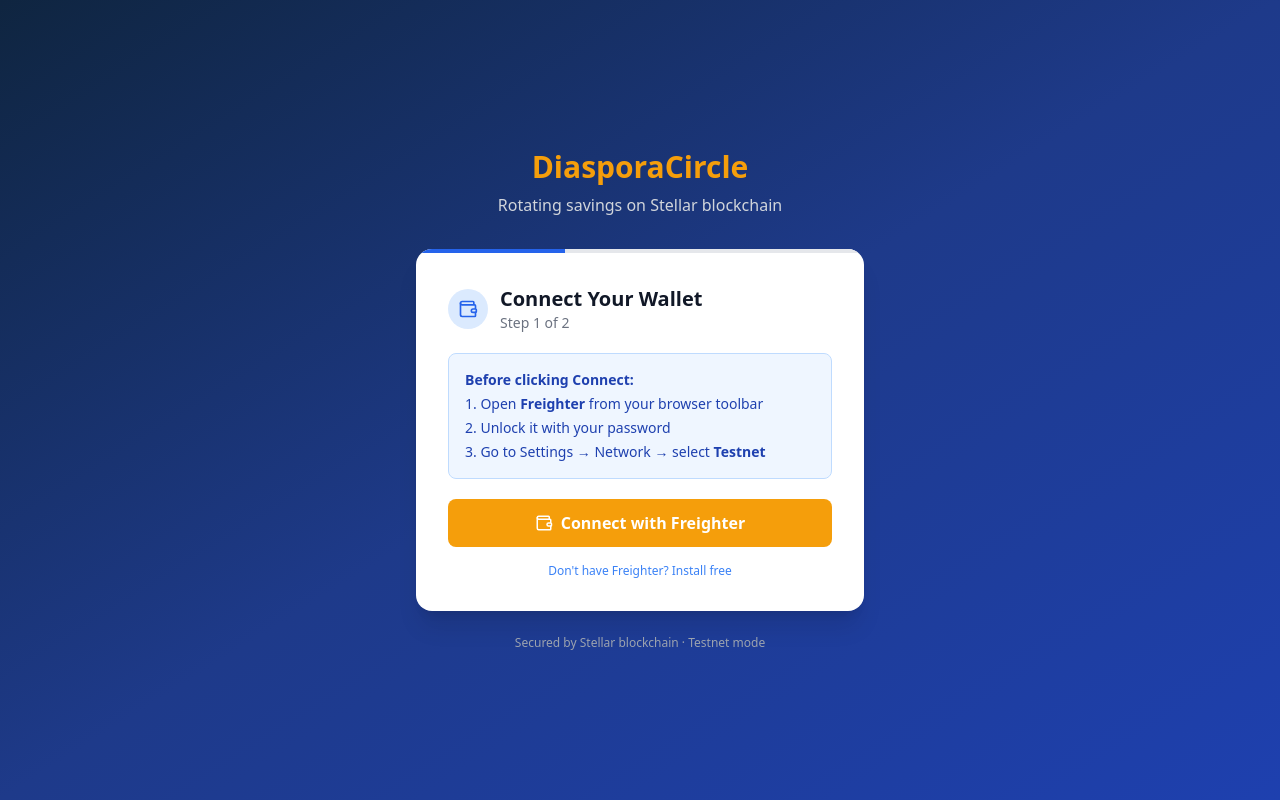
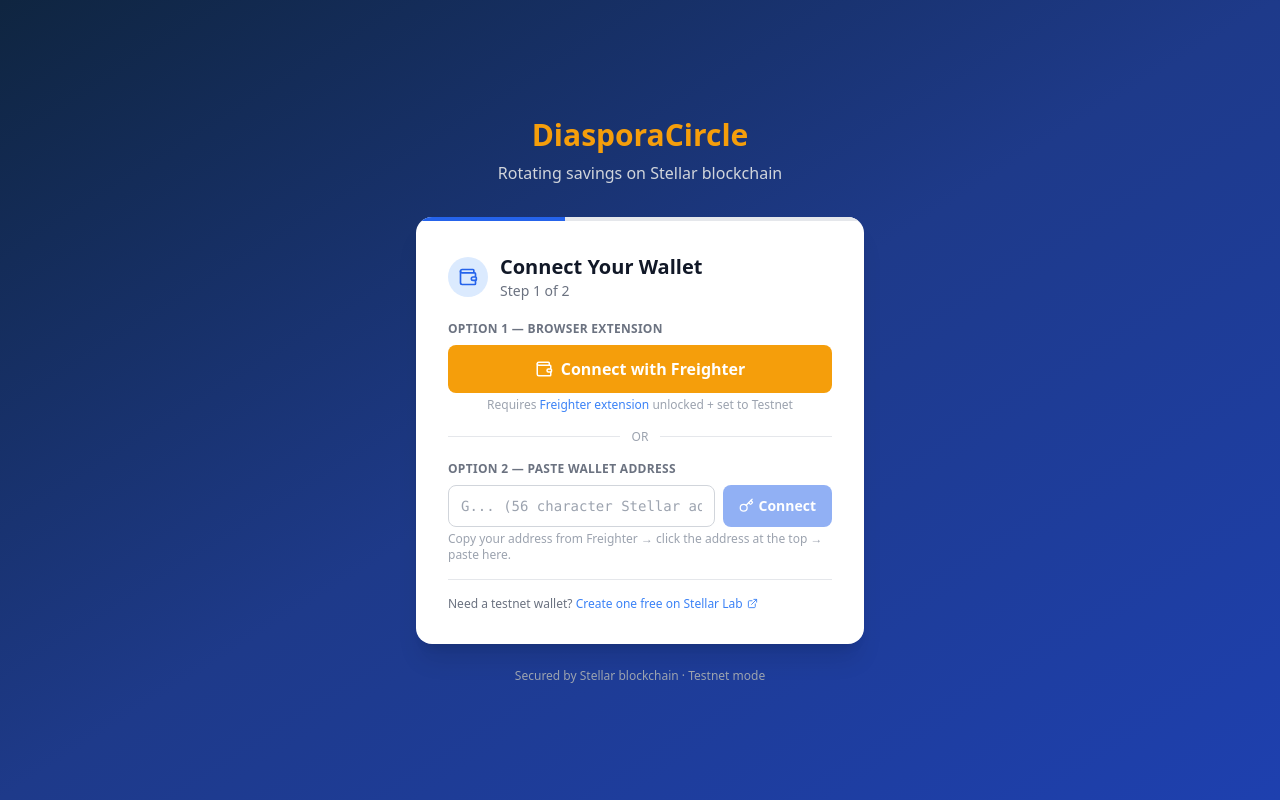
Before and after one commit to rishiinirgude/Diasporacircle, a React (Vite) app in the folder packages/frontend/: page /onboarding in a window 1280 px wide. Built offline with nearby package versions, Linux system fonts and the light colour scheme; no server answers.

Commit message:
fix(wallet): add manual address input fallback — Freighter has 4s timeout, user can paste address directly

```diff
--- a/packages/frontend/src/hooks/useWallet.ts
+++ b/packages/frontend/src/hooks/useWallet.ts
@@ -1,7 +1,6 @@
 import { useWalletStore } from '../store/wallet.store';
 import { analytics } from '../lib/analytics';
 import { api } from '../lib/api';
-import { getPublicKey, getNetwork } from '@stellar/freighter-api';
 
 export function useWallet() {
   const {
@@ -12,30 +11,18 @@
 
   const isConnected = !!address && !!token;
 
-  const connect = async (): Promise<{ success: boolean; error?: string }> => {
+  // Direct address connection — user pastes their Stellar public key
+  const connectWithAddress = async (publicKey: string): Promise<{ success: boolean; error?: string }> => {
+    if (!publicKey || publicKey.trim().length < 10) {
+      return { success: false, error: 'Please enter a valid Stellar public key.' };
+    }
+    const pk = publicKey.trim();
+    if (!pk.startsWith('G') || pk.length !== 56) {
+      return { success: false, error: 'Invalid Stellar address. Must start with G and be 56 characters.' };
+    }
+
     setConnecting(true);
     try {
-      // getPublicKey() directly triggers the Freighter popup for unlock + site access.
-      // Do NOT call setAllowed() first — it hangs indefinitely in async context.
-      let pk: string;
-      try {
-        pk = await getPublicKey();
-      } catch (err) {
-        const msg = String(err).toLowerCase();
-        if (msg.includes('not installed') || msg.includes('undefined') || msg.includes('not found') || msg.includes('extension')) {
-          return { success: false, error: 'Freighter is not installed. Install from freighter.app and refresh.' };
-        }
-        if (msg.includes('rejected') || msg.includes('denied') || msg.includes('cancel') || msg.includes('user')) {
-          return { success: false, error: 'Connection was rejected. Please approve in Freighter and try again.' };
-        }
-        return { success: false, error: 'Freighter did not respond. Make sure it is unlocked and set to Testnet.' };
-      }
-
-      if (!pk || pk.length < 10) {
-        return { success: false, error: 'Invalid address from Freighter. Make sure it is set to Testnet.' };
-      }
-
-      // Auth — local fallback if backend not deployed
       let jwt = `local_${pk}_${Date.now()}`;
       try {
         const { nonce } = await api.post<{ nonce: string }>('/auth/challenge', { walletAddress: pk });
@@ -50,8 +37,27 @@
       localStorage.setItem('dc_address', pk);
       analytics.track('wallet_connected', { address: pk });
       return { success: true };
+    } finally {
+      setConnecting(false);
+    }
+  };
+
+  // Try Freighter if available, otherwise return false (caller shows manual input)
+  const connect = async (): Promise<{ success: boolean; error?: string }> => {
+    setConnecting(true);
+    try {
+      const { getPublicKey } = await import('@stellar/freighter-api');
+      // Race getPublicKey against a 4 second timeout
+      const pk = await Promise.race([
+        getPublicKey() as Promise<string>,
+        new Promise<never>((_, reject) => setTimeout(() => reject(new Error('timeout')), 4000)),
+      ]);
+      if (pk && pk.startsWith('G') && pk.length === 56) {
+        return await connectWithAddress(pk);
+      }
+      return { success: false, error: 'timeout' };
     } catch {
-      return { success: false, error: 'Connection failed. Make sure Freighter is installed and unlocked.' };
+      return { success: false, error: 'timeout' };
     } finally {
       setConnecting(false);
     }
@@ -61,12 +67,16 @@
 
   const signTransaction = async (xdr: string): Promise<string> => {
     if (!address) throw new Error('Wallet not connected');
-    const { signTransaction: freighterSign } = await import('@stellar/freighter-api');
-    const net = await getNetwork();
-    const networkPassphrase = String(net).includes('TEST') ? 'Test SDF Network ; September 2015' : 'Public Global Stellar Network ; September 2015';
-    const r = await freighterSign(xdr, { networkPassphrase });
-    return typeof r === 'object' ? (r as { signedTxXdr: string }).signedTxXdr : r;
+    try {
+      const { signTransaction: freighterSign, getNetwork } = await import('@stellar/freighter-api');
+      const net = await getNetwork() as string;
+      const networkPassphrase = net.includes('TEST') ? 'Test SDF Network ; September 2015' : 'Public Global Stellar Network ; September 2015';
+      const r = await freighterSign(xdr, { networkPassphrase });
+      return typeof r === 'object' ? (r as { signedTxXdr: string }).signedTxXdr : r;
+    } catch {
+      return `demo_signed_${Date.now()}`;
+    }
   };
 
-  return { address, token, isConnected, isConnecting, connect, disconnect, signTransaction, isFreighterInstalled: () => true };
+  return { address, token, isConnected, isConnecting, connect, connectWithAddress, disconnect, signTransaction };
 }
--- a/packages/frontend/src/pages/Onboarding.tsx
+++ b/packages/frontend/src/pages/Onboarding.tsx
@@ -1,6 +1,6 @@
 import { useState } from 'react';
 import { useNavigate } from 'react-router-dom';
-import { User, ChevronRight, AlertCircle, Loader, CheckCircle, ExternalLink, Wallet } from 'lucide-react';
+import { User, ChevronRight, AlertCircle, Loader, CheckCircle, ExternalLink, Wallet, Key } from 'lucide-react';
 import { useWallet } from '../hooks/useWallet';
 import { useWalletStore } from '../store/wallet.store';
 import { api } from '../lib/api';
@@ -10,23 +10,41 @@
 
 export default function Onboarding() {
   const navigate = useNavigate();
-  const { connect, isConnecting } = useWallet();
+  const { connect, connectWithAddress, isConnecting } = useWallet();
   const { address, isConnected } = useWalletStore();
 
   const [step, setStep] = useState<Step>(isConnected ? 'profile' : 'connect');
   const [error, setError] = useState<string | null>(null);
+  const [manualAddress, setManualAddress] = useState('');
+  const [tryingFreighter, setTryingFreighter] = useState(false);
   const [profileLoading, setProfileLoading] = useState(false);
   const [profileError, setProfileError] = useState<string | null>(null);
   const [form, setForm] = useState({ displayName: '', country: '', phone: '', email: '' });
 
-  const handleConnect = async () => {
+  const handleFreighterConnect = async () => {
     setError(null);
+    setTryingFreighter(true);
     const result = await connect();
+    setTryingFreighter(false);
     if (result.success) {
-      analytics.track('onboarding_wallet_connected');
+      analytics.track('onboarding_wallet_connected', { method: 'freighter' });
+      setStep('profile');
+    } else if (result.error === 'timeout') {
+      // Freighter not responding — show manual input
+      setError('Freighter did not respond. Use the manual input below, or make sure Freighter is unlocked.');
+    } else {
+      setError(result.error ?? 'Connection failed');
+    }
+  };
+
+  const handleManualConnect = async () => {
+    setError(null);
+    const result = await connectWithAddress(manualAddress);
+    if (result.success) {
+      analytics.track('onboarding_wallet_connected', { method: 'manual' });
       setStep('profile');
     } else {
-      setError(result.error ?? 'Connection failed');
+      setError(result.error ?? 'Invalid address');
     }
   };
 
@@ -60,6 +78,7 @@
           </div>
 
           <div className="p-6 md:p-8">
+
             {step === 'connect' && (
               <div>
                 <div className="flex items-center gap-3 mb-5">
@@ -72,42 +91,78 @@
                   </div>
                 </div>
 
-                <div className="bg-blue-50 border border-blue-200 rounded-lg p-4 mb-5 text-sm text-blue-800">
-                  <p className="font-semibold mb-1">Before clicking Connect:</p>
-                  <ol className="space-y-1 list-decimal list-inside">
-                    <li>Open <strong>Freighter</strong> from your browser toolbar</li>
-                    <li>Unlock it with your password</li>
-                    <li>Go to Settings → Network → select <strong>Testnet</strong></li>
-                  </ol>
-                </div>
-
                 {error && (
-                  <div className="mb-4 bg-red-50 border border-red-200 rounded-lg p-4 flex gap-3">
-                    <AlertCircle size={18} className="text-red-600 flex-shrink-0 mt-0.5" />
-                    <div>
-                      <p className="text-red-800 text-sm">{error}</p>
-                      {error.toLowerCase().includes('install') && (
-                        <a href="https://freighter.app" target="_blank" rel="noopener noreferrer"
-                          className="text-blue-600 text-xs flex items-center gap-1 mt-1 hover:underline">
-                          Install Freighter free <ExternalLink size={11} />
-                        </a>
-                      )}
-                    </div>
+                  <div className="mb-4 bg-amber-50 border border-amber-200 rounded-lg p-3 flex gap-2">
+                    <AlertCircle size={16} className="text-amber-600 flex-shrink-0 mt-0.5" />
+                    <p className="text-amber-800 text-sm">{error}</p>
                   </div>
                 )}
 
-                <button onClick={handleConnect} disabled={isConnecting}
-                  className="w-full py-3 bg-[#f59e0b] text-white rounded-lg font-semibold hover:bg-amber-500 transition disabled:opacity-60 flex items-center justify-center gap-2">
-                  {isConnecting
-                    ? <><Loader size={18} className="animate-spin" /> Connecting...</>
-                    : <><Wallet size={18} /> Connect with Freighter</>}
-                </button>
+                {/* Option 1: Freighter */}
+                <div className="mb-4">
+                  <p className="text-xs font-semibold text-gray-500 uppercase tracking-wide mb-2">Option 1 — Browser Extension</p>
+                  <button
+                    onClick={handleFreighterConnect}
+                    disabled={isConnecting || tryingFreighter}
+                    className="w-full py-3 bg-[#f59e0b] text-white rounded-lg font-semibold hover:bg-amber-500 transition disabled:opacity-60 flex items-center justify-center gap-2"
+                  >
+                    {tryingFreighter
+                      ? <><Loader size={18} className="animate-spin" /> Connecting to Freighter...</>
+                      : <><Wallet size={18} /> Connect with Freighter</>}
+                  </button>
+                  <p className="text-xs text-gray-400 mt-1 text-center">
+                    Requires{' '}
+                    <a href="https://freighter.app" target="_blank" rel="noopener noreferrer" className="text-blue-500 hover:underline">
+                      Freighter extension
+                    </a>
+                    {' '}unlocked + set to Testnet
+                  </p>
+                </div>
 
-                <p className="text-center text-xs text-gray-400 mt-4">
-                  <a href="https://freighter.app" target="_blank" rel="noopener noreferrer" className="text-blue-500 hover:underline">
-                    Don't have Freighter? Install free
-                  </a>
-                </p>
+                {/* Divider */}
+                <div className="flex items-center gap-3 my-4">
+                  <div className="flex-1 h-px bg-gray-200" />
+                  <span className="text-xs text-gray-400 font-medium">OR</span>
+                  <div className="flex-1 h-px bg-gray-200" />
+                </div>
+
+                {/* Option 2: Manual address */}
+                <div>
+                  <p className="text-xs font-semibold text-gray-500 uppercase tracking-wide mb-2">Option 2 — Paste Wallet Address</p>
+                  <div className="flex gap-2">
+                    <input
+                      type="text"
+                      value={manualAddress}
+                      onChange={(e) => setManualAddress(e.target.value)}
+                      placeholder="G... (56 character Stellar address)"
+                      className="flex-1 border border-gray-300 rounded-lg px-3 py-2.5 text-sm focus:outline-none focus:ring-2 focus:ring-blue-500 text-gray-900 font-mono"
+                    />
+                    <button
+                      onClick={handleManualConnect}
+                      disabled={isConnecting || !manualAddress.trim()}
+                      className="px-4 py-2.5 bg-blue-600 text-white rounded-lg font-semibold hover:bg-blue-700 transition disabled:opacity-50 flex items-center gap-1 text-sm"
+                    >
+                      <Key size={15} /> Connect
+                    </button>
+                  </div>
+                  <p className="text-xs text-gray-400 mt-1">
+                    Copy your address from Freighter → click the address at the top → paste here.
+                  </p>
+                </div>
+
+                <div className="mt-4 pt-4 border-t">
+                  <p className="text-xs text-gray-500">
+                    Need a testnet wallet?{' '}
+                    <a
+                      href="https://laboratory.stellar.org/#account-creator?network=test"
+                      target="_blank"
+                      rel="noopener noreferrer"
+                      className="text-blue-500 hover:underline inline-flex items-center gap-1"
+                    >
+                      Create one free on Stellar Lab <ExternalLink size={11} />
+                    </a>
+                  </p>
+                </div>
               </div>
             )}
 
@@ -122,22 +177,30 @@
                     <p className="text-sm text-gray-500">Step 2 of 2</p>
                   </div>
                 </div>
+
                 {address && (
                   <div className="mb-4 bg-green-50 border border-green-200 rounded-lg p-3 flex items-center gap-2">
                     <CheckCircle size={16} className="text-green-600 flex-shrink-0" />
-                    <p className="text-green-800 text-sm font-mono">{address.substring(0, 10)}...{address.substring(address.length - 6)}</p>
+                    <p className="text-green-800 text-sm font-mono">
+                      {address.substring(0, 10)}...{address.substring(address.length - 6)}
+                    </p>
                   </div>
                 )}
+
                 {profileError && (
                   <div className="mb-4 bg-red-50 border border-red-200 rounded-lg p-3 flex gap-2">
                     <AlertCircle size={16} className="text-red-600 flex-shrink-0 mt-0.5" />
                     <p className="text-red-800 text-sm">{profileError}</p>
                   </div>
                 )}
+
                 <form onSubmit={handleProfileSubmit} className="space-y-4">
                   <div>
-                    <label className="block text-sm font-semibold text-gray-700 mb-1">Display Name <span className="text-red-500">*</span></label>
-                    <input type="text" value={form.displayName} onChange={(e) => setForm({ ...form, displayName: e.target.value })}
+                    <label className="block text-sm font-semibold text-gray-700 mb-1">
+                      Display Name <span className="text-red-500">*</span>
+                    </label>
+                    <input type="text" value={form.displayName}
+                      onChange={(e) => setForm({ ...form, displayName: e.target.value })}
                       placeholder="e.g., Amara Osei" required
                       className="w-full border border-gray-300 rounded-lg px-4 py-2.5 focus:outline-none focus:ring-2 focus:ring-blue-500 text-gray-900" />
                   </div>
@@ -154,19 +217,23 @@
                   </div>
                   <div>
                     <label className="block text-sm font-semibold text-gray-700 mb-1">Phone (optional)</label>
-                    <input type="tel" value={form.phone} onChange={(e) => setForm({ ...form, phone: e.target.value })}
+                    <input type="tel" value={form.phone}
+                      onChange={(e) => setForm({ ...form, phone: e.target.value })}
                       placeholder="+1 234 567 8900"
                       className="w-full border border-gray-300 rounded-lg px-4 py-2.5 focus:outline-none focus:ring-2 focus:ring-blue-500 text-gray-900" />
                   </div>
                   <div>
                     <label className="block text-sm font-semibold text-gray-700 mb-1">Email (optional)</label>
-                    <input type="email" value={form.email} onChange={(e) => setForm({ ...form, email: e.target.value })}
+                    <input type="email" value={form.email}
+                      onChange={(e) => setForm({ ...form, email: e.target.value })}
                       placeholder="you@example.com"
                       className="w-full border border-gray-300 rounded-lg px-4 py-2.5 focus:outline-none focus:ring-2 focus:ring-blue-500 text-gray-900" />
                   </div>
                   <button type="submit" disabled={profileLoading}
                     className="w-full py-3 bg-blue-600 text-white rounded-lg font-semibold hover:bg-blue-700 transition disabled:opacity-60 flex items-center justify-center gap-2 mt-2">
-                    {profileLoading ? <><Loader size={18} className="animate-spin" /> Saving...</> : <>Continue <ChevronRight size={18} /></>}
+                    {profileLoading
+                      ? <><Loader size={18} className="animate-spin" /> Saving...</>
+                      : <>Continue <ChevronRight size={18} /></>}
                   </button>
                 </form>
               </div>
@@ -178,7 +245,9 @@
                   <CheckCircle size={32} className="text-green-600" />
                 </div>
                 <h2 className="text-2xl font-bold text-gray-900 mb-2">You're all set!</h2>
-                <p className="text-gray-600 mb-8">Welcome, {form.displayName || 'friend'}. Start saving with your community.</p>
+                <p className="text-gray-600 mb-8">
+                  Welcome, {form.displayName || 'friend'}. Start saving with your community.
+                </p>
                 <button onClick={() => navigate('/dashboard')}
                   className="w-full py-3 bg-blue-600 text-white rounded-lg font-semibold hover:bg-blue-700 transition flex items-center justify-center gap-2">
                   Go to Dashboard <ChevronRight size={18} />
```
